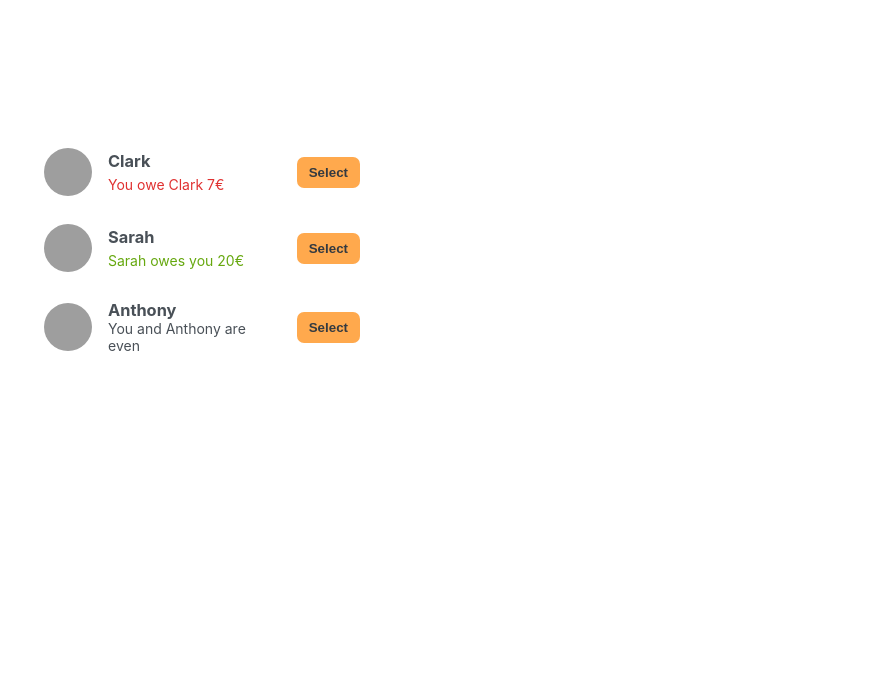
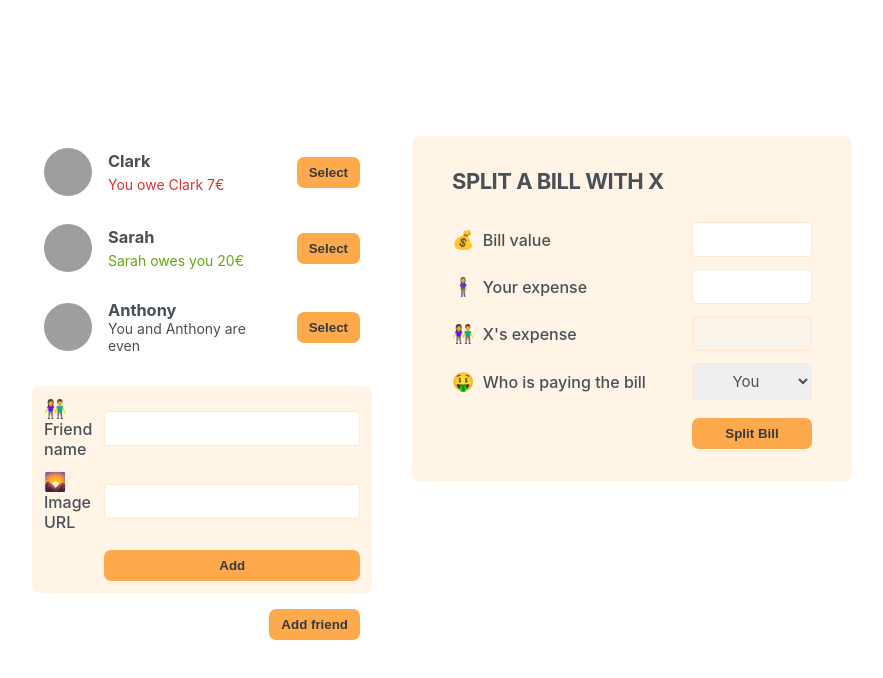
Before and after one commit to ingvillajimenez/06-eat-n-split, a React (Create React App) app: page / in a window 1280 px wide. Shown: the top 678 px of the page, without its empty margins (198-1081 px from the left). Built offline with nearby package versions, Linux system fonts and the light colour scheme; grey boxes are pictures that could not be loaded.

Commit message:
Building the Static App: Forms

```diff
--- a/src/App.js
+++ b/src/App.js
@@ -24,7 +24,11 @@
     <div className="app">
       <div className="sidebar">
         <FriendsList />
+        <FormAddFriend />
+        <Button>Add friend</Button>
       </div>
+
+      <FormSplitBill />
     </div>
   );
 }
@@ -61,7 +65,52 @@
       )}
       {friend.balance === 0 && <p>You and {friend.name} are even</p>}
 
-      <button className="button">Select</button>
+      <Button>Select</Button>
     </li>
   );
 }
+
+function Button({ children }) {
+  return <button className="button">{children}</button>;
+}
+
+/////////////////////////////////
+// Building the Static App: Forms
+function FormAddFriend() {
+  return (
+    <form className="form-add-friend">
+      <label>👫 Friend name</label>
+      <input type="text" />
+
+      <label>🌄 Image URL</label>
+      <input type="text" />
+
+      <Button>Add</Button>
+    </form>
+  );
+}
+
+function FormSplitBill() {
+  return (
+    <form className="form-split-bill">
+      <h2>Split a bill with X</h2>
+
+      <label>💰 Bill value</label>
+      <input type="text" />
+
+      <label>🧍‍♀️ Your expense</label>
+      <input type="text" />
+
+      <label>👫 X's expense</label>
+      <input type="text" disabled />
+
+      <label>🤑 Who is paying the bill</label>
+      <select>
+        <option value="user">You</option>
+        <option value="friend">X</option>
+      </select>
+
+      <Button>Split Bill</Button>
+    </form>
+  );
+}
```
